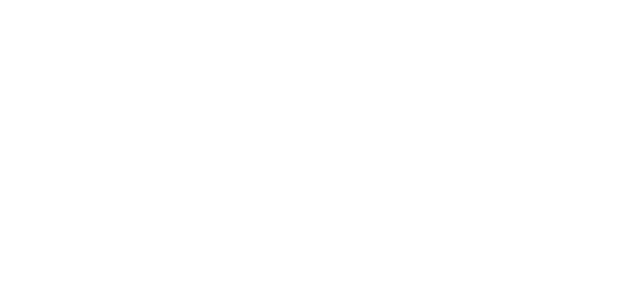
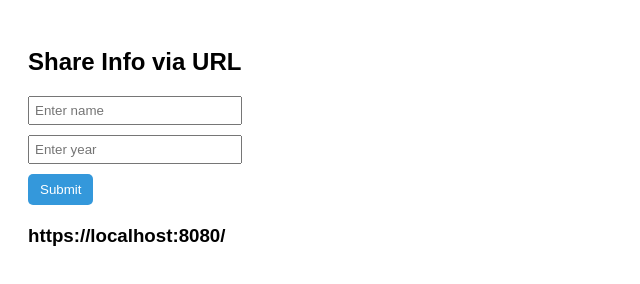
Before and after one commit to acciojob/sharable-urls-Prashant-kr01, a website: page main.html in a window 1280 px wide. Shown: the whole page, without its empty margins (0-640 px from the left). Drawn offline with Linux system fonts and the light colour scheme.

Commit message:
created a submission

```diff
--- a/main.html
+++ b/main.html
@@ -1,6 +1,41 @@
 <!DOCTYPE html>
 <html>
+	<head>
+  <meta charset="UTF-8" />
+  <title>URL Generator</title>
+  <style>
+    body {
+      font-family: Arial, sans-serif;
+      padding: 20px;
+    }
+    input {
+      display: block;
+      margin-bottom: 10px;
+      padding: 5px;
+      width: 200px;
+    }
+    button {
+      padding: 8px 12px;
+      background-color: #3498db;
+      color: white;
+      border: none;
+      border-radius: 5px;
+    }
+    h3 {
+      margin-top: 20px;
+    }
+  </style>
+</head>
   <body>
+	   <h2>Share Info via URL</h2>
+
+  <form id="form">
+    <input type="text" id="name" name="name" placeholder="Enter name" />
+    <input type="number" id="year" name="year" placeholder="Enter year" />
+    <button type="submit" id="button">Submit</button>
+  </form>
+
+  <h3 id="url">https://localhost:8080/</h3>
     <script type="text/javascript" src="./script.js">
 </script>
   </body>
--- a/script.js
+++ b/script.js
@@ -1 +1,29 @@
 // your code here
+const form = document.getElementById('form');
+    const nameInput = document.getElementById('name');
+    const yearInput = document.getElementById('year');
+    const urlDisplay = document.getElementById('url');
+
+    form.addEventListener('submit', function(event) {
+      event.preventDefault(); // Prevent form from reloading page
+
+      const name = nameInput.value.trim();
+      const year = yearInput.value.trim();
+      let url = "https://localhost:8080/";
+
+      const params = [];
+
+      if (name) {
+        params.push(`name=${encodeURIComponent(name)}`);
+      }
+
+      if (year) {
+        params.push(`year=${encodeURIComponent(year)}`);
+      }
+
+      if (params.length > 0) {
+        url += "?" + params.join("&");
+      }
+
+      urlDisplay.textContent = url;
+    });
```
